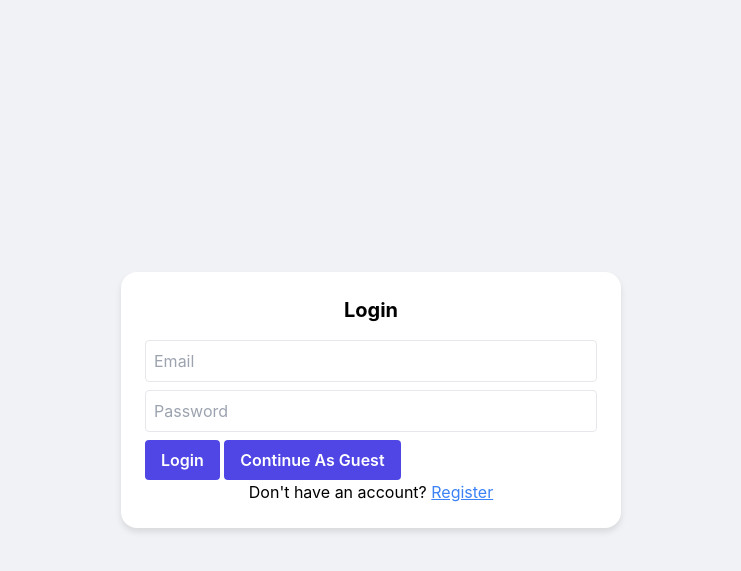
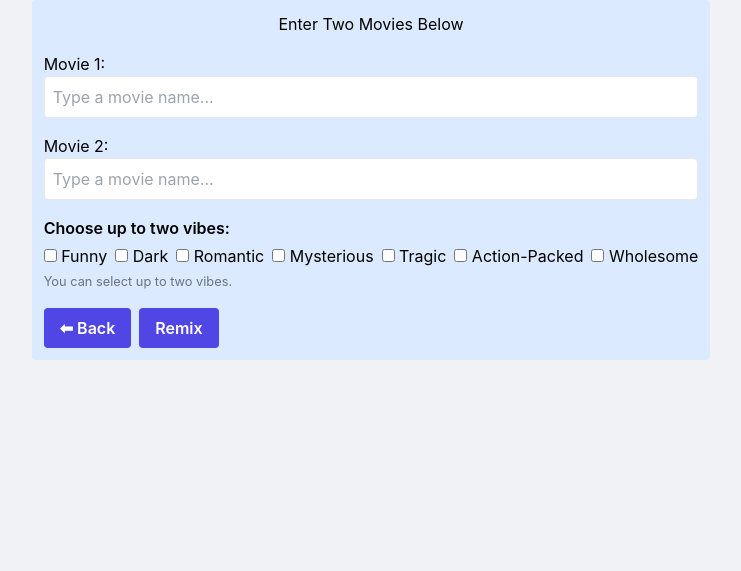
Before and after one commit to BrendxnW/movie-recommender, a Django app: page / in a window 1280 px wide. Shown: the top 571 px of the page, without its empty margins (269-1010 px from the left). Run offline with Django 5.2, Linux system fonts and the light colour scheme; parts of the project's set-up code (start-up, migrations or seed data) failed here and were passed over; some libraries are stand-ins or nearby versions.

Commit message:
added remixer and recommender into their own html files

```diff
--- a/movie_rec/templates/login.html
+++ b/movie_rec/templates/login.html
@@ -1,8 +1,6 @@
 {% extends "base.html" %}
-{% block title %}Register{% endblock %}
-
+{% block title %}Login{% endblock %}
 {% block content %}
-
 
 <body>
   <div id="app" class="chat-container">
@@ -29,114 +27,7 @@
       </h1>
     {% endif %}
 
-    <!-- User's input to get name -->
-    <div id="messages" class="flex flex-col mb-4">
-      {% if not greeting %}
-        <div class="message-bubble bg-blue-100 rounded p-3">What can I call you?</div>
-        <form id="name-form" method="POST" action="/greet/">
-          {% csrf_token %}
-          <input type="text" name="name" placeholder="Your name" required class="border p-2 rounded w-full mb-2" autocomplete="off" />
-          <button type="submit" class="submit-button bg-indigo-600 text-white px-4 py-2 rounded">Submit</button>
-        </form>
-      {% endif %}
 
-      <!-- Feature's page -->
-      {% if greeting and not feature %}
-          <div class="message-bubble bg-blue-100 rounded p-3">Which feature would you like to use?</div><form method="POST" class="flex gap-4">
-          {% csrf_token %}
-          <button type="submit" name="action" value="back" class="submit-button bg-indigo-600 text-white px-4 py-2 rounded">⬅ Back</button>
-          <button type="submit" name="feature" value="recommender" class="submit-button bg-indigo-600 text-white px-4 py-2 rounded" >Recommender</button>
-          <button type="submit" name="feature" value="remixer" class="submit-button bg-indigo-600 text-white px-4 py-2 rounded">Remixer</button>
-        </form>
-      {% endif %}
-
-      <!-- The movie recommender feature -->
-      {% if feature == "recommender" and not movie_result and not response and not selected_title %}
-          <div class="message-bubble bg-blue-100 rounded p-3">What kind of movie are you in the mood for?</div>
-          <form method="POST" id="movie-form">
-            {% csrf_token %}
-            <input type="text" name="movie_prompt" id="movie-prompt" placeholder="Enter a genre or description" class="border p-2 rounded w-full mb-2" required autocomplete="off"/>
-            <div class="flex gap-2">
-              <button type="submit" name="action" value="back"
-                      class="submit-button bg-indigo-600 text-white px-4 py-2 rounded"
-                      onclick="document.getElementById('movie-prompt').value=''; document.getElementById('movie-prompt').removeAttribute('required');">⬅ Back</button>
-              <button type="submit" name="action" value="submit_prompt"
-                      class="submit-button bg-indigo-600 text-white px-4 py-2 rounded">Submit</button>
-            </div>
-          </form>
-        {% endif %}
-
-
-
-        <!-- Show 'Get 5 More Movies' only if user picked a genre -->
-        {% if current_genre %}
-        <form method="POST">
-          {% csrf_token %}
-          <button type="submit" name="action" value="more_movies" class="submit-button bg-green-600 text-white px-4 py-2 rounded">
-            Get 5 More Movies
-          </button>
-        </form>
-        {% endif %}
-
-        <!-- Show 'Reroll' only if reroll list has movies -->
-        {% if reroll_available %}
-        <form method="POST">
-          {% csrf_token %}
-          <button type="submit" name="action" value="reroll" class="submit-button bg-green-600 text-white px-4 py-2 rounded">
-            Reroll
-          </button>
-        </form>
-        {% endif %}
-
-
-      <!-- Allows user to read the description of the movie -->
-      {% if movie_options %}
-          <div class="mb-4">
-            <p class="font-semibold">Click a movie to read the description:</p>
-          </div>
-
-          <form method="POST" class="space-y-2">
-            {% csrf_token %}
-            {% for movie in movie_options %}
-              <button type="submit" name="selected_movie" value="{{ movie.title }}"
-                      class="block w-full text-left bg-white border border-gray-300 hover:bg-blue-100 px-4 py-2 rounded shadow-sm">
-                🎬 {{ movie.title }}
-              </button>
-            {% endfor %}
-          </form>
-
-        <!-- Back button -->
-        <form method="POST" class="mt-4">
-            {% csrf_token %}
-            <button type="submit" name="action" value="back"
-                class="submit-button bg-indigo-600 text-white px-4 py-2 rounded">⬅ Back
-            </button>
-
-          <!-- Gets 5 more movie of the same genre -->
-            <button type="submit" name="action" value="more_movies"
-                    class="submit-button bg-green-600 text-white px-4 py-2 rounded hover:bg-green-700">Get 5 More Movies
-            </button>
-        </form>
-        {% endif %}
-
-      <!-- Gets the trailer for the movie selected -->
-        {% if selected_title %}
-          <div class="message-bubble bg-blue-100 rounded p-3 mt-4">
-            <h2 class="font-bold">{{ selected_title }}</h2>
-            <p class="mt-2">{{ selected_description }}</p>
-
-            {% if selected_trailer %}
-              <div class="mt-4">
-                <a href="{{ selected_trailer }}" target="_blank" class="text-blue-600 underline">Watch Trailer</a>
-                <iframe width="100%" height="315"
-                        src="https://www.youtube.com/embed/{{ selected_trailer|cut:'https://www.youtube.com/watch?v=' }}"
-                        frameborder="0" allowfullscreen>
-                </iframe>
-              </div>
-            {% endif %}
-          </div>
-        {% endif %}
-    </div>
 
       <!-- Selected the Remixer function -->
       {% if feature == "remixer" %}
--- a/movie_rec/templates/remixer.html
+++ b/movie_rec/templates/remixer.html
@@ -0,0 +1,75 @@
+{% extends "base.html" %}
+{% block title %}Register{% endblock %}
+
+{% block content %}
+<!-- Selected the Remixer function -->
+      {% if feature == "remixer" %}
+          <div class="message-bubble bg-blue-100 rounded p-3">
+            <p>Enter Two Movies Below</p>
+            <form method="POST" class="space-y-4" id="remix-form">
+              {% csrf_token %}
+              <div class="relative">
+                <label for="movie1">Movie 1:</label>
+                <input type="text" id="movie1" name="movie1"
+                       class="movie-autocomplete-input w-full border p-2 rounded"
+                       placeholder="Type a movie name..."
+                       autocomplete="off" required>
+                <ul id="movie1-suggestions" class="autocomplete-suggestions absolute z-10 w-full bg-white border border-gray-300 rounded mt-1 max-h-60 overflow-y-auto hidden"></ul>
+              </div>
+              <div class="relative">
+                <label for="movie2">Movie 2:</label>
+                <input type="text" id="movie2" name="movie2"
+                       class="movie-autocomplete-input w-full border p-2 rounded"
+                       placeholder="Type a movie name..."
+                       autocomplete="off" required>
+                <ul id="movie2-suggestions" class="autocomplete-suggestions absolute z-10 w-full bg-white border border-gray-300 rounded mt-1 max-h-60 overflow-y-auto hidden"></ul>
+              </div>
+
+              <!-- Vibe checkboxes -->
+              <div class="mb-2">
+                <label class="block font-semibold mb-1">Choose up to two vibes:</label>
+                <div id="vibe-checkboxes" class="flex flex-wrap gap-2">
+                  <label><input type="checkbox" name="vibe" value="funny" class="vibe-checkbox"> Funny</label>
+                  <label><input type="checkbox" name="vibe" value="dark" class="vibe-checkbox"> Dark</label>
+                  <label><input type="checkbox" name="vibe" value="romantic" class="vibe-checkbox"> Romantic</label>
+                  <label><input type="checkbox" name="vibe" value="mysterious" class="vibe-checkbox"> Mysterious</label>
+                  <label><input type="checkbox" name="vibe" value="tragic" class="vibe-checkbox"> Tragic</label>
+                  <label><input type="checkbox" name="vibe" value="action-packed" class="vibe-checkbox"> Action-Packed</label>
+                  <label><input type="checkbox" name="vibe" value="wholesome" class="vibe-checkbox"> Wholesome</label>
+                </div>
+                <small class="text-gray-500">You can select up to two vibes.</small>
+              </div>
+              <div class="flex gap-2">
+                <button type="submit" name="action" value="back"
+                  onclick="document.getElementById('movie1').removeAttribute('required'); document.getElementById('movie2').removeAttribute('required');"
+                  class="submit-button bg-indigo-600 text-white px-4 py-2 rounded">⬅ Back</button>
+                <button type="submit" name="action" value="submit_remix"
+                  class="submit-button bg-indigo-600 text-white px-4 py-2 rounded">Remix</button>
+              </div>
+            </form>
+          </div>
+        {% endif %}
+
+      <!-- Remix loading screen -->
+      <div id="loading-overlay" class="fixed inset-0 bg-black bg-opacity-40 flex items-center justify-center z-50 hidden">
+          <div class="flex flex-col items-center">
+            <svg class="animate-spin h-12 w-12 text-white mb-4" xmlns="http://www.w3.org/2000/svg" fill="none" viewBox="0 0 24 24">
+              <circle class="opacity-25" cx="12" cy="12" r="10" stroke="currentColor" stroke-width="4"></circle>
+              <path class="opacity-75" fill="currentColor" d="M4 12a8 8 0 018-8v8z"></path>
+            </svg>
+            <span class="text-white text-lg font-semibold">Remixing...</span>
+          </div>
+        </div>
+
+      <!-- Remixed results -->
+    {% if response and feature == "remixer" %}
+        <div class="message-bubble bg-blue-100 rounded p-3">
+            <h3 class="font-bold mb-2">🎬 Remixed Plot:</h3>
+            <p>{{ response }}</p>
+        </div>
+    {% endif %}
+    </div>
+
+
+
+{% endblock %}
--- a/movie_rec/views.py
+++ b/movie_rec/views.py
@@ -301,4 +301,6 @@ def greet_view(request):
         context['feature'] = 'remixer'
         context['imdb_movies'] = load_imdb_titles()
 
-    return render(request, "login.html", context)
+    return render(request, "remixer.html", {
+    "feature": "remixer",
+})
```
Also changed, not shown: movie_rec/templates/recommender.html (+96 -0 lines), db.sqlite3.
